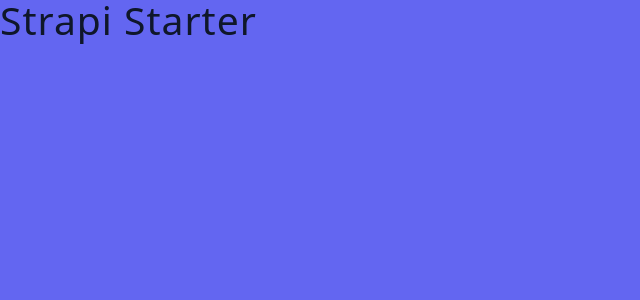
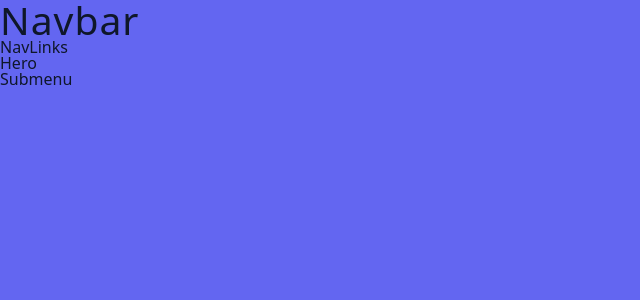
Before and after one commit to Newbie814/strapi_proj, a React (Vite) app: page / in a window 1280 px wide. Shown: the top 300 px of the page, without its empty margins (0-640 px from the left). Built offline with nearby package versions, Linux system fonts and the light colour scheme.

Commit message:
setup global context

```diff
--- a/src/App.jsx
+++ b/src/App.jsx
@@ -1,4 +1,17 @@
+import Hero from './components/Hero';
+import Navbar from './components/Navbar';
+import Submenu from './components/Submenu';
+import { useGlobalContext } from './contexts/Context';
+
 const App = () => {
-  return <h2>Strapi Starter</h2>;
+  const { isSidebarOpen } = useGlobalContext();
+  console.log(isSidebarOpen);
+  return (
+    <main>
+      <Navbar />
+      <Hero />
+      <Submenu />
+    </main>
+  );
 };
 export default App;
--- a/src/components/Context.jsx
+++ /dev/null
@@ -1,6 +0,0 @@
-const Context = () => {
-  return (
-    <div>Context</div>
-  )
-}
-export default Context
--- /dev/null
+++ b/src/components/Navbar.jsx
@@ -0,0 +1,11 @@
+import NavLinks from './NavLinks';
+
+const Navbar = () => {
+  return (
+    <section>
+      <h2>Navbar</h2>
+      <NavLinks />
+    </section>
+  );
+};
+export default Navbar;
--- a/src/components/Navnar.jsx
+++ /dev/null
@@ -1,4 +0,0 @@
-const Navnar = () => {
-  return <div>Navnar</div>;
-};
-export default Navnar;
--- /dev/null
+++ b/src/contexts/Context.jsx
@@ -0,0 +1,31 @@
+import { createContext, useState, useContext } from 'react';
+
+const AppContext = createContext();
+
+export const AppProvider = ({ children }) => {
+  const [isSidebarOpen, setIsSidebarOpen] = useState(false);
+
+  const openSidebar = () => {
+    setIsSidebarOpen(true);
+  };
+  const closeSidebar = () => {
+    setIsSidebarOpen(false);
+  };
+
+  return (
+    <AppContext.Provider
+      value={{
+        isSidebarOpen,
+        openSidebar,
+        closeSidebar,
+        setIsSidebarOpen,
+      }}
+    >
+      {children}
+    </AppContext.Provider>
+  );
+};
+
+export const useGlobalContext = () => {
+  return useContext(AppContext);
+};
--- a/src/main.jsx
+++ b/src/main.jsx
@@ -2,8 +2,11 @@
 import ReactDOM from 'react-dom/client';
 import App from './App';
 import './index.css';
+import { AppProvider } from './contexts/Context';
 ReactDOM.createRoot(document.getElementById('root')).render(
   <React.StrictMode>
-    <App />
+    <AppProvider>
+      <App />
+    </AppProvider>
   </React.StrictMode>
 );
```
